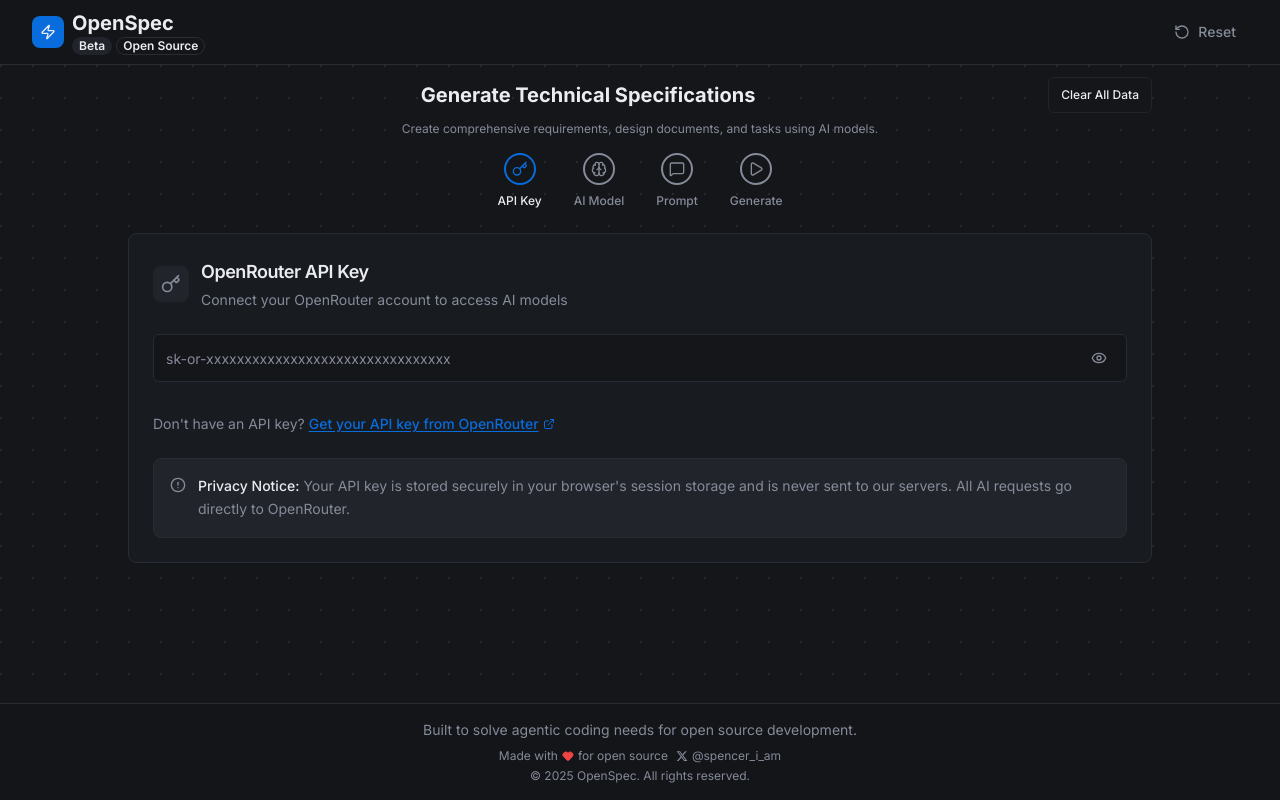
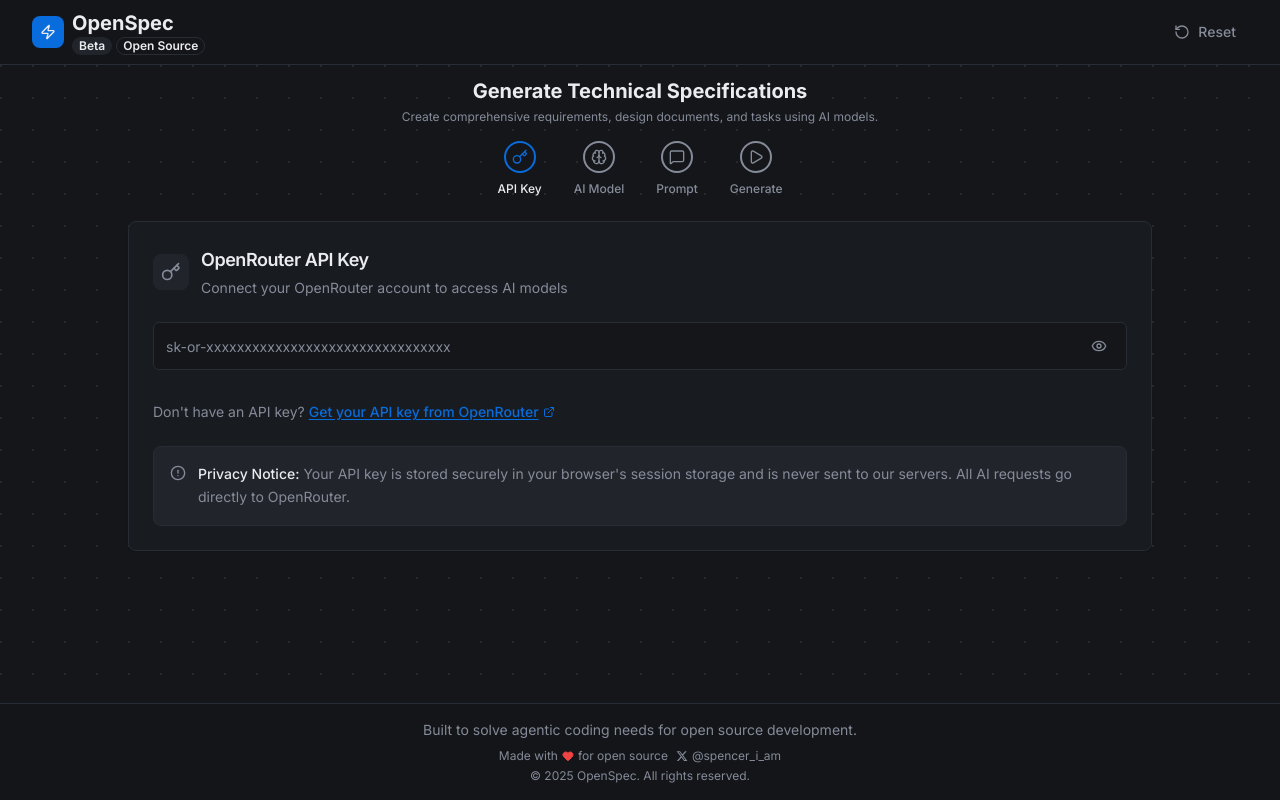
Before and after one commit to spenceriam/OpenSpec, a Next.js app: page / in a window 1280 px wide. Built offline with nearby package versions, Linux system fonts and the light colour scheme.

Commit message:
fix: Remove redundant Clear All Data button and enhance Reset functionality
- Removed duplicate Clear All Data button

- Enhanced Reset & Start Fresh to clear all session/localStorage

- Reset now includes generated content, API keys, models, prompts

- Forces page reload for completely clean state

```diff
--- a/app/page.tsx
+++ b/app/page.tsx
@@ -93,6 +93,12 @@
   }
 
   const handleResetAndStartFresh = () => {
+    // Clear ALL session/local storage to remove any cached generation data
+    if (typeof window !== 'undefined') {
+      sessionStorage.clear()
+      localStorage.clear()
+    }
+
     // Reset: Clear ALL session data including API key, model, prompt, and context files
     clearAPIKey()
     clearModel()
@@ -106,21 +112,10 @@
     setShowContinueDialog(false)
     setHasCheckedSession(true) // Mark as checked so dialog won't show again
 
-    // Reset workflow state if needed
+    // Reset workflow state including all generation content
     workflow.resetWorkflow()
-  }
 
-  const handleClearAllData = () => {
-    // Clear ALL session storage
-    if (typeof window !== 'undefined') {
-      sessionStorage.clear()
-      localStorage.clear()
-    }
-
-    // Reset all state
-    handleResetAndStartFresh()
-
-    // Force page reload to ensure clean state
+    // Force page reload to ensure completely clean state
     window.location.reload()
   }
 
@@ -270,20 +265,9 @@
       <div className="max-w-6xl mx-auto px-4 sm:px-6 lg:px-8 py-3 flex-1 flex flex-col relative z-10">
         {/* Compact Hero Section */}
         <div className="text-center mb-4">
-          <div className="flex justify-between items-center mb-2">
-            <div></div>
-            <h2 className="text-xl font-bold text-foreground">
-              Generate Technical Specifications
-            </h2>
-            <Button
-              variant="outline"
-              size="sm"
-              onClick={handleClearAllData}
-              className="text-xs"
-            >
-              Clear All Data
-            </Button>
-          </div>
+          <h2 className="text-xl font-bold text-foreground mb-1">
+            Generate Technical Specifications
+          </h2>
           <p className="text-xs text-muted-foreground max-w-xl mx-auto">
             Create comprehensive requirements, design documents, and tasks using AI models.
           </p>
```
